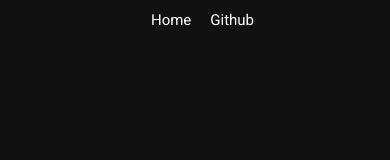
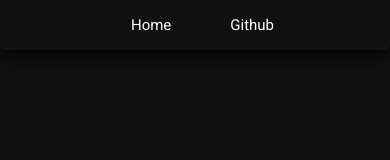
Before and after one commit to sampaioxsamuel/imdb-js, a plain HTML site: page index.html in a window 390 px wide. Shown: the top 160 px of the page. Drawn offline with Linux system fonts and the light colour scheme.

Commit message:
change some styles in css & fix repeat image

```diff
--- a/src/css/style.css
+++ b/src/css/style.css
@@ -4,10 +4,10 @@ body {
     font-family: 'Roboto', monospace;
     background: #111;
     color: #fff;
-
 }
 
 .container {
+    height: 20%;
     display: flex;
     margin: 0 auto;
     position: fixed;
@@ -18,15 +18,20 @@ body {
 .header {
     position: absolute;
     z-index: 9999;
-    margin-top: 10px;
-    margin-bottom: 100px;
+    /* margin-top: 20px; */
+    /* margin-bottom: 100px; */
     align-items: center;
     justify-content: center;
-    height: 20px;
-    border-radius: 5px;
+    background-color: #111;
+    height: 50px;
+    border-radius: 0 0 5px 5px;
+    box-shadow: 0 5px 19px rgba(0,0,0,1);
+
 }
 .header__link {
     margin: 70px;
+    text-align: center;
+    padding: 20px;
     text-decoration: none;
     font-size: 15px;
     color: #fff;
@@ -70,7 +75,7 @@ body {
 
 .movie {
     flex-wrap: wrap;
-    padding-top: 30px;
+    padding-top: 100px;
     margin: 0 auto;
     max-width: 900px;
     text-align: center;
@@ -121,8 +126,9 @@ body {
     position: absolute;
     z-index: -1;
     width: 100%;
-    height: 105%;
+    height: 100%;
     background-size: cover;
+    background-position: center;
     opacity: 0.2;
     -webkit-filter: blur(5px);
     -moz-filter: blur(5px);
@@ -133,12 +139,10 @@ body {
 
 .navigation {
     display: none;
-    text-align: center;
-    flex-wrap: wrap;
     color: white;
     font-size: 20px;
     -webkit-text-stroke-width: 0.4px;
-    transition: ease-in 90ms;
+    transition: ease-in 290ms;
     cursor: pointer;
     padding-right: 15px;
     padding-left: 15px;
@@ -157,15 +161,14 @@ body {
     color: #ccc;
 }
 
-@media (max-width: 1000px) {
+@media (max-width: 960px) {
 
     .background-img{
-        height: 100% ;
+        height: 100%;
     }
     .header {
-        width: 300px;
+        width: 100%;
         position: absolute;
-        margin-bottom: -10px;
     }
     .header__link {
         margin: 0 ;
@@ -173,6 +176,9 @@ body {
     }
     .search__input {
         width: 300px;
+    }
+    .movie {
+        padding-top: 40px;
     }
     .movie__title{
         font-size: 25px;
```
